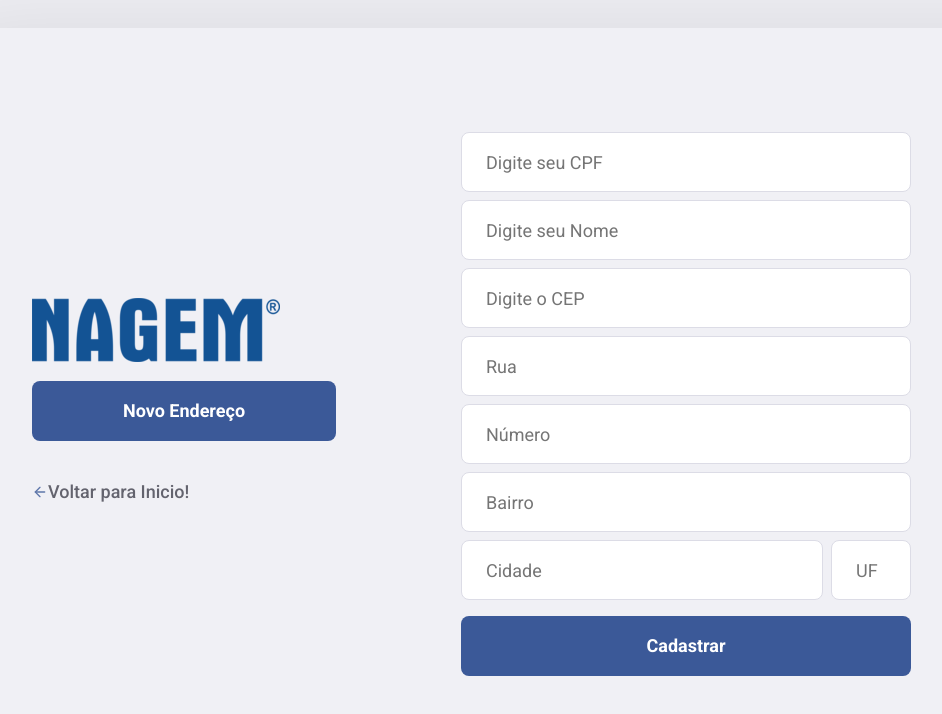
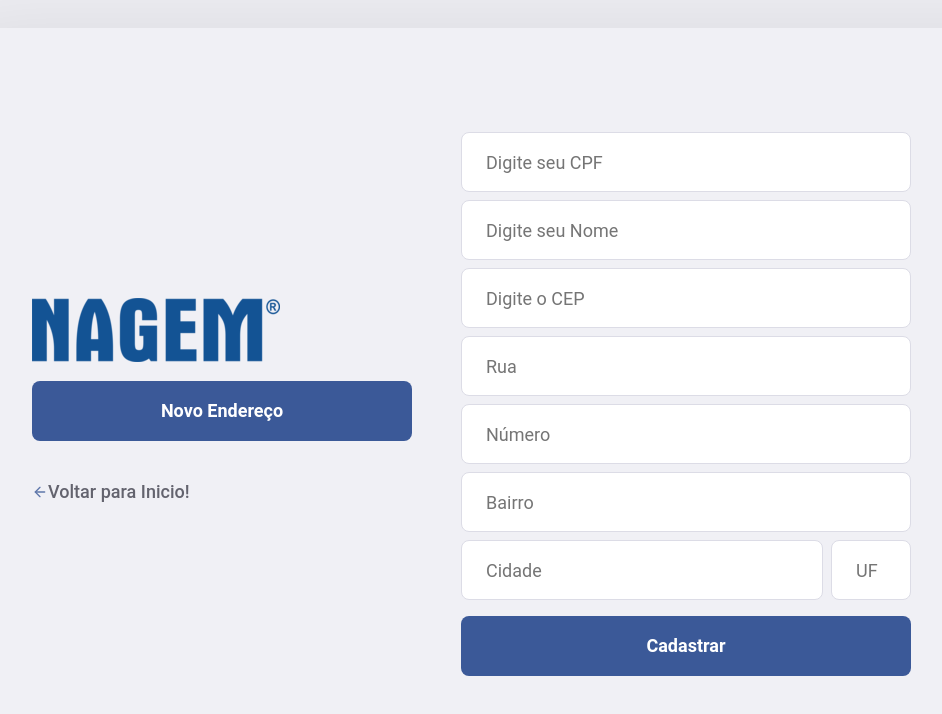
Before and after one commit to guiesmeril/ProjetoNagem, a React (Create React App) app: page / in a window 1280 px wide. Shown: the top 714 px of the page, without its empty margins (144-1086 px from the left). Built offline with nearby package versions, Linux system fonts and the light colour scheme.

Commit message:
Subindo arquivo do projeto

```diff
--- a/src/global.css
+++ b/src/global.css
@@ -1,5 +1,3 @@
-@import url('https://fonts.googleapis.com/css?family=Roboto:400,500,700&display=swap');
-
 * {
     margin: 0;
     padding: 0;
@@ -60,7 +58,24 @@
 }
 
 .button1{
-    width: 80%;
+    width: 100%;
+    height: 60px;
+    background: #3b5998;
+    border: 0;
+    border-radius: 8px;
+    color: #fff;
+    font-weight: 700;
+    margin-top: 16px;
+    display: inline-block;
+    text-align: center;
+    text-decoration: none;
+    font-size: 18px;
+    line-height: 60px;
+    transition: filter 0.2s;
+}
+
+.button2{
+    width: 20%;
     height: 60px;
     background: #3b5998;
     border: 0;
```
